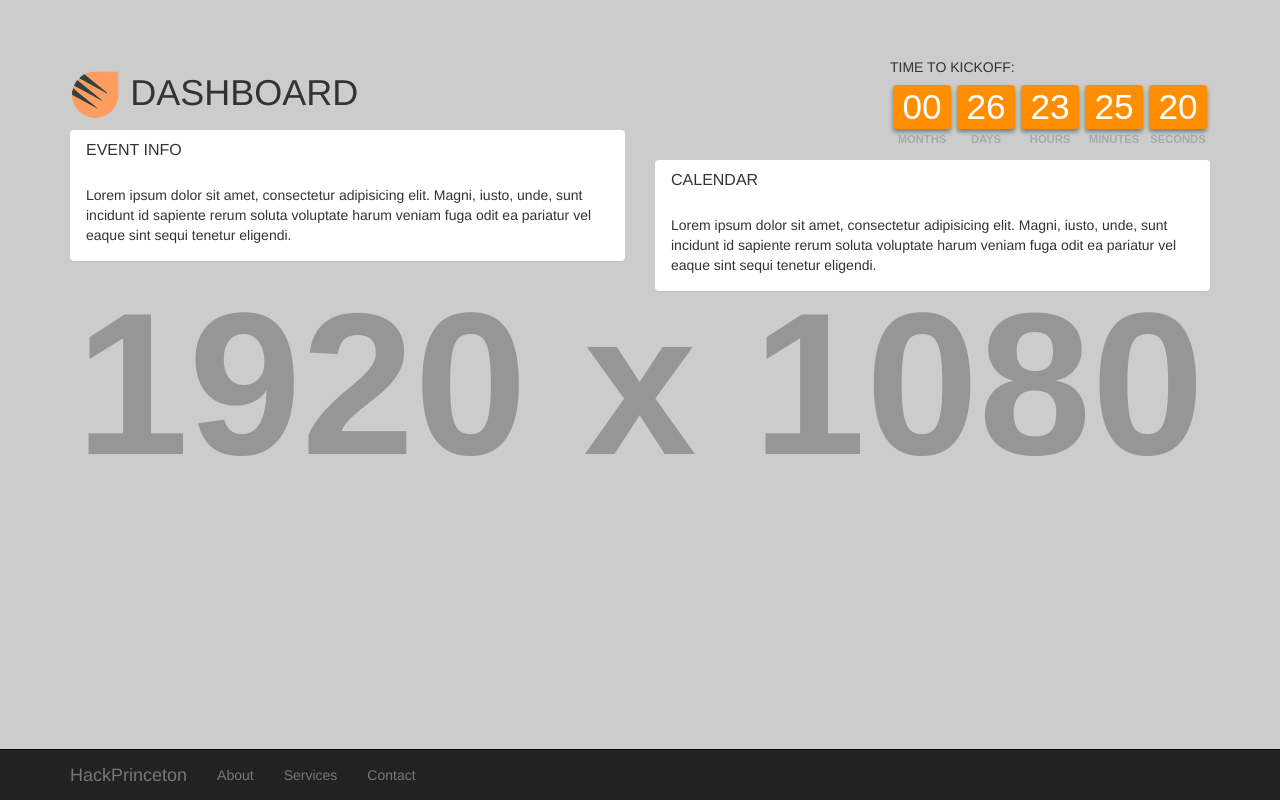
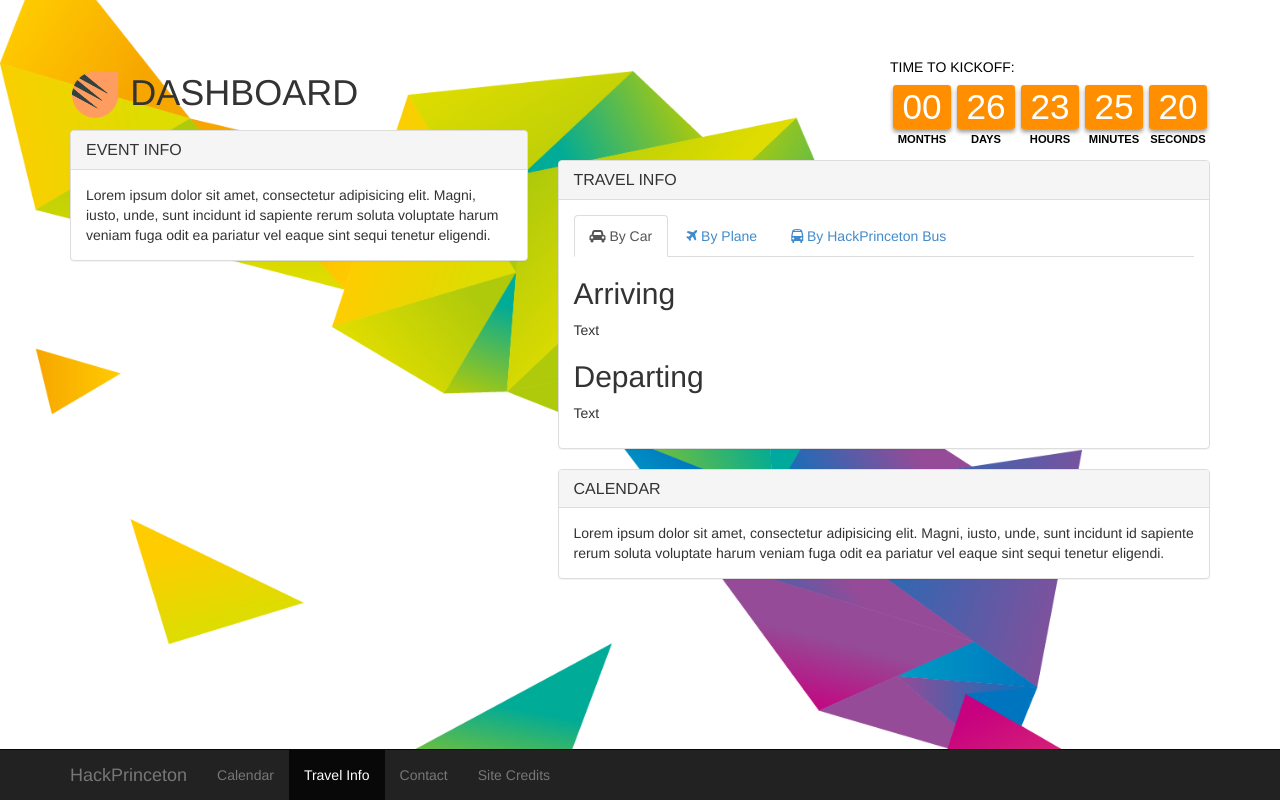
Before and after one commit to hackprinceton/dashboard, a plain HTML site: page index.html in a window 1280 px wide. Drawn offline with Linux system fonts and the light colour scheme; placeholder pictures from the web are drawn by us.

Commit message:
Site feature updates.

```diff
--- a/css/the-big-picture.css
+++ b/css/the-big-picture.css
@@ -9,9 +9,10 @@ body {
     margin-bottom: 50px;
     background: none;
 }
-
 .full {
-  background: url(http://placehold.it/1920x1080) no-repeat center center fixed;
+    background: url('../img/background.png') no-repeat left top fixed;
+    /*background: url('../img/blue.jpg') no-repeat center center fixed;*/
+    /* http://wallpaperswide.com/blue_texture_2-wallpapers.html */
     -webkit-background-size: cover;
     -moz-background-size: cover;
     -o-background-size: cover;
--- /dev/null
+++ b/embed/transportation.html
@@ -0,0 +1,63 @@
+<div class="panel panel-default">
+    <div class="panel-heading">
+        <h3 class="panel-title">TRAVEL INFO</h3>
+    </div>
+    <div class="panel-body">
+        <ul id="tabs" class="nav nav-tabs" data-tabs="tabs">
+            <li class="active"><a href="#car" data-toggle="tab"><i class="fa fa-car"></i> By Car</a>
+            </li>
+            <li><a href="#plane" data-toggle="tab"><i class="fa fa-plane"></i> By Plane</a>
+            </li>
+            <li><a href="#bus" data-toggle="tab"><i class="fa fa-bus"></i> By HackPrinceton Bus</a>
+            </li>
+        </ul>
+        <div id="my-tab-content" class="tab-content">
+            <div class="tab-pane active" id="car">
+                <h2>Arriving</h2>
+                <p>Text</p>
+
+                <h2>Departing</h2>
+                <p>Text</p>
+            </div>
+            <div class="tab-pane" id="plane">
+                <br>
+                <ul id="plane-tabs" class="nav nav-tabs" data-tabs="tabs">
+                    <li class="active"><a href="#ewr" data-toggle="tab">EWR</a>
+                    </li>
+                    <li><a href="#phl" data-toggle="tab">PHL</a>
+                    </li>
+                </ul>
+                <div id="plane-content" class="tab-content">
+                    <div class="tab-pane active" id="ewr">
+                        <h3>Arriving</h3>
+                        <p>Text</p>
+
+                        <h2>Departing</h2>
+                        <p>Text</p>
+                    </div>
+                    <div class="tab-pane" id="phl">
+                        <h2>Arriving</h2>
+                        <p>Text</p>
+
+                        <h2>Departing</h2>
+                        <p>Text</p>
+                    </div>
+                </div>
+            </div>
+            <div class="tab-pane" id="bus">
+                <h2>Arriving</h2>
+                <p>Text</p>
+
+                <h2>Departing</h2>
+                <p>Text</p>
+            </div>
+        </div>
+    </div>
+</div>
+
+<script type="text/javascript">
+    jQuery(document).ready(function ($) {
+        $('#tabs').tab();
+        $('#plane-tabs').tab();
+    });
+</script>
--- a/index.html
+++ b/index.html
@@ -20,6 +20,9 @@
 
     <!-- Countdown JS -->
     <script src="countdown.js"></script>
+
+    <!-- FontAWESOME! -->
+    <link href="//maxcdn.bootstrapcdn.com/font-awesome/4.2.0/css/font-awesome.min.css" rel="stylesheet">
 
     <!-- HTML5 Shim and Respond.js IE8 support of HTML5 elements and media queries -->
     <!-- WARNING: Respond.js doesn't work if you view the page via file:// -->
@@ -47,15 +50,18 @@
             </div>
             <!-- Collect the nav links, forms, and other content for toggling -->
             <div class="collapse navbar-collapse" id="bs-example-navbar-collapse-1">
-                <ul class="nav navbar-nav">
+                <ul class="nav navbar-nav" id="nav-tabs">
                     <li>
-                        <a href="#">About</a>
+                        <a href="#calendar" data-url="embed/calendar.html">Calendar</a>
                     </li>
-                    <li>
-                        <a href="#">Services</a>
+                    <li class="active">
+                        <a href="#transportation" data-url="embed/transportation.html">Travel Info</a>
                     </li>
                     <li>
                         <a href="#">Contact</a>
+                    </li>
+                    <li>
+                        <a href="#credits" data-url="embed/site-credits.html">Site Credits</a>
                     </li>
                 </ul>
             </div>
@@ -67,10 +73,10 @@
     <!-- Page Content -->
     <div class="container">
         <div class="row">
-            <div class="col-md-6 col-sm-12">
+            <div class="col-md-5 col-sm-12">
                 <h1><img alt="HackPrinceton Logo" src="img/logo.png" height="50px"> DASHBOARD</h1>
 
-                <div class="panel">
+                <div class="panel panel-default">
                     <div class="panel-heading">
                         <h3 class="panel-title">EVENT INFO</h3>
                     </div>
@@ -79,10 +85,10 @@
                     </div>
                 </div>
             </div>
-            <div class="col-md-6 col-sm-6">
+            <div class="col-md-7 col-sm-6">
                 <!-- Countdown Timer -->
                 <div class="hidden-sm hidden-xs" style="float: right">
-                    <h5>TIME TO KICKOFF:</h5>
+                    <h5 style="/*color: #FCFBFB;*/ color: #000;">TIME TO KICKOFF:</h5>
                     <script type="application/javascript">
                         var hackPrincetonStartCountdown = new Countdown({
                             year: 2014,
@@ -109,8 +115,8 @@
                             },
                             labels: {
                                 font: "Arial",
-                                color: "#a8a8a8",
-                                weight: "normal" // < - no comma on last item!
+                                color: "#000000",
+                                weight: "normal"
                             }
                         });
                     </script>
@@ -119,7 +125,13 @@
                 <!-- margin -->
                 <div class="hidden-sm hidden-xs" style="margin-bottom: 110px"></div>
 
-                <div class="panel">
+                <div class="tab-content">
+                    <div class="tab-pane" id="calendar"></div>
+                    <div class="tab-pane active" id="transportation"></div>
+                    <div class="tab-pane" id="credits"></div>
+                </div>
+
+                <div class="panel panel-default">
                     <div class="panel-heading">
                         <h3 class="panel-title">CALENDAR</h3>
                     </div>
@@ -139,6 +151,26 @@
     <!-- Bootstrap Core JavaScript -->
     <script src="js/bootstrap.min.js"></script>
 
+    <script type="application/javascript">
+        $('#nav-tabs a').click(function (e) {
+            e.preventDefault();
+
+            var url = $(this).attr("data-url");
+            var href = this.hash;
+            var pane = $(this);
+
+            // ajax load from data-url
+            $(href).load(url, function (result) {
+                pane.tab('show');
+            });
+        });
+
+         // load first tab content
+        $('#transportation').load($('.active a').attr("data-url"), function (result) {
+            //$('.active a').tab('show');
+        });
+    </script>
+
 </body>
 
 </html>
```
Also changed, not shown: embed/site-credits.html (added, +8 -0 lines), img/background.png (added). Lines whose indentation alone changed are shown as unchanged.
